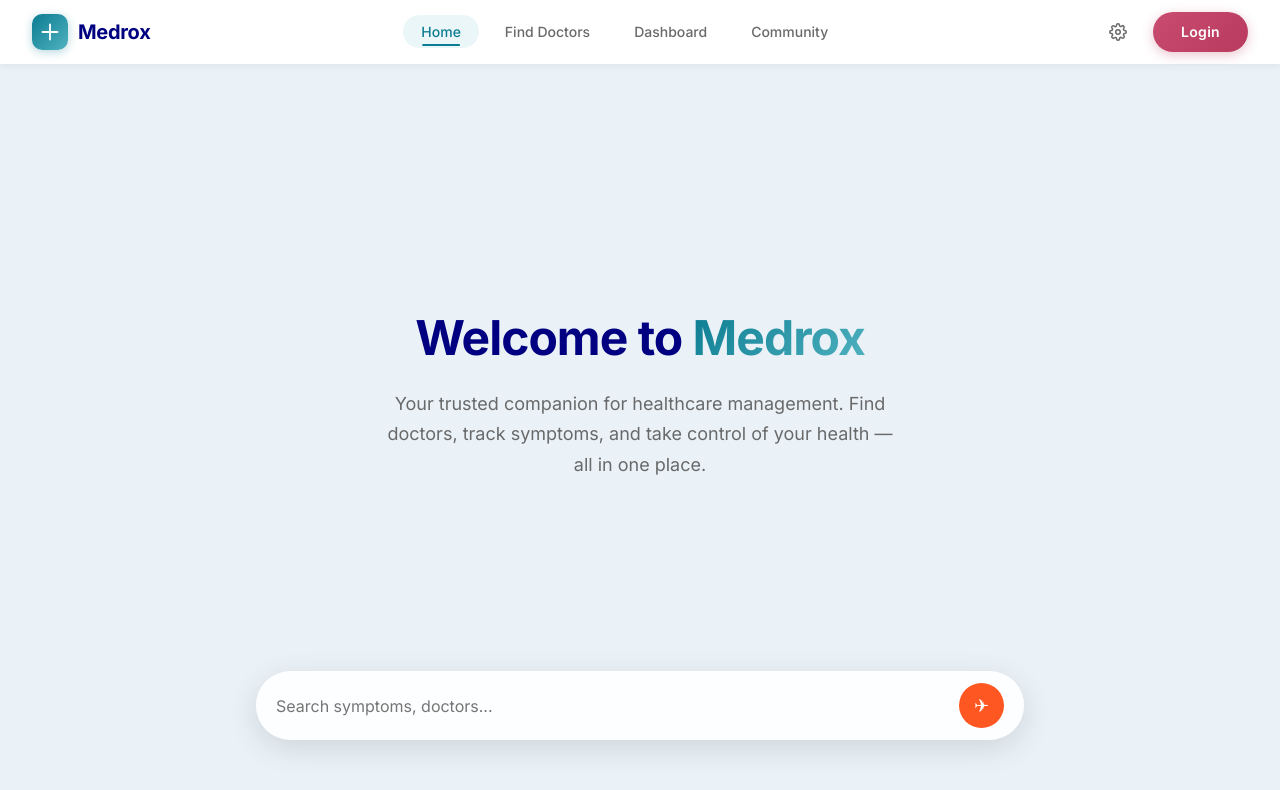
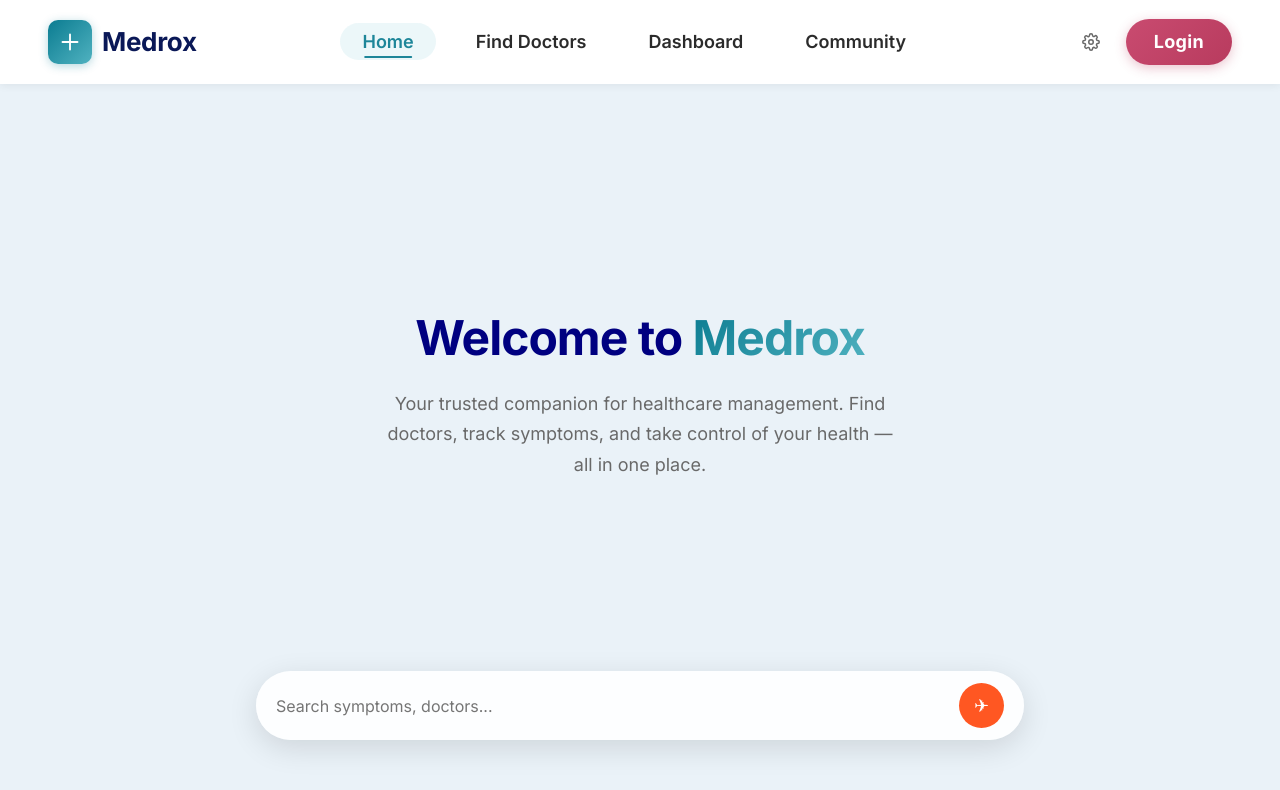
Before and after one commit to Abpattar/MedHack, a React (Vite) app: page / in a window 1280 px wide. Shown: the top 790 px of the page. Built offline with nearby package versions, Linux system fonts and the light colour scheme.

Commit message:
small changes

```diff
--- a/src/components/Navbar.css
+++ b/src/components/Navbar.css
@@ -11,8 +11,8 @@
     display: flex;
     align-items: center;
     justify-content: space-between;
-    height: 64px;
-    padding: 0 32px;
+    height: 84px;
+    padding: 0 48px;
     background: var(--navbar-bg);
     box-shadow: var(--shadow-sm);
     backdrop-filter: blur(12px);
@@ -27,15 +27,15 @@
 }
 
 .navbar__logo-icon {
-    width: 36px;
-    height: 36px;
+    width: 44px;
+    height: 44px;
     border-radius: 10px;
     background: linear-gradient(135deg, var(--deep-teal), var(--teal-blue));
     display: flex;
     align-items: center;
     justify-content: center;
     color: #fff;
-    font-size: 18px;
+    font-size: 22px;
     font-weight: 700;
     box-shadow: 0 2px 10px rgba(11, 124, 145, 0.3);
     transition: transform var(--transition), box-shadow var(--transition);
@@ -47,9 +47,9 @@
 }
 
 .navbar__logo-text {
-    font-size: 20px;
-    font-weight: 700;
-    color: var(--navy-blue);
+    font-size: 26px;
+    font-weight: 800;
+    color: #0a1857;
     letter-spacing: -0.3px;
 }
 
@@ -57,17 +57,18 @@
 .navbar__links {
     display: flex;
     align-items: center;
-    gap: 8px;
+    gap: 18px;
 }
 
 .navbar__link {
     position: relative;
-    padding: 8px 18px;
-    font-size: 14px;
-    font-weight: 500;
-    color: var(--gray-text);
-    border-radius: var(--radius-lg);
-    transition: color var(--transition), background var(--transition);
+    padding: 8px 22px;
+    font-size: 18px;
+    font-weight: 600;
+    color: #1a1a1a;
+    opacity: 0.92;
+    border-radius: 24px;
+    transition: background 0.18s, color 0.18s;
 }
 
 .navbar__link::after {
@@ -85,7 +86,8 @@
 
 .navbar__link:hover {
     color: var(--deep-teal);
-    background: rgba(80, 178, 192, 0.08);
+    background: rgba(80, 178, 192, 0.10);
+    opacity: 1;
 }
 
 .navbar__link:hover::after {
@@ -129,8 +131,8 @@
 
 .navbar__login-btn {
     padding: 9px 28px;
-    font-size: 14px;
-    font-weight: 600;
+    font-size: 18px;
+    font-weight: 700;
     color: #fff;
     background: var(--login-gradient);
     border-radius: var(--radius-lg);
```
